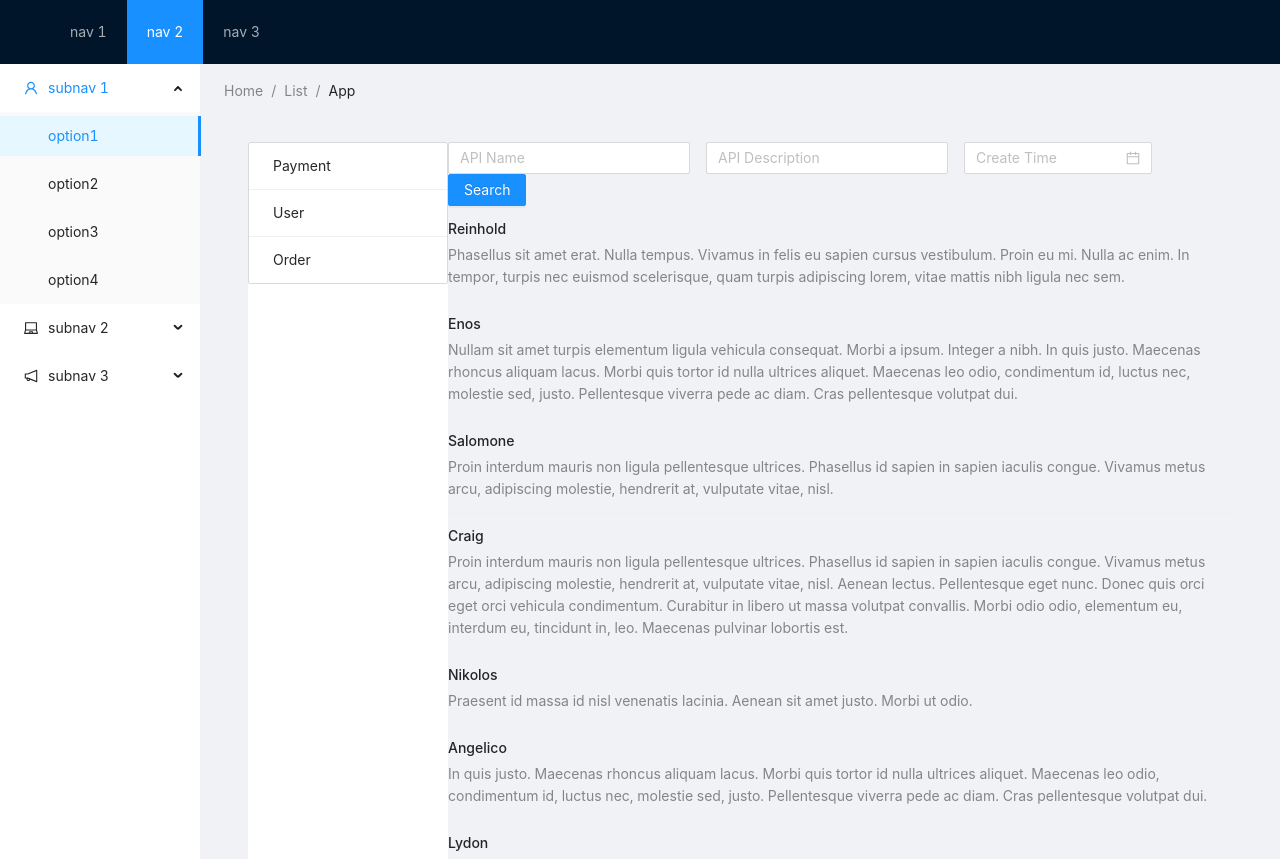
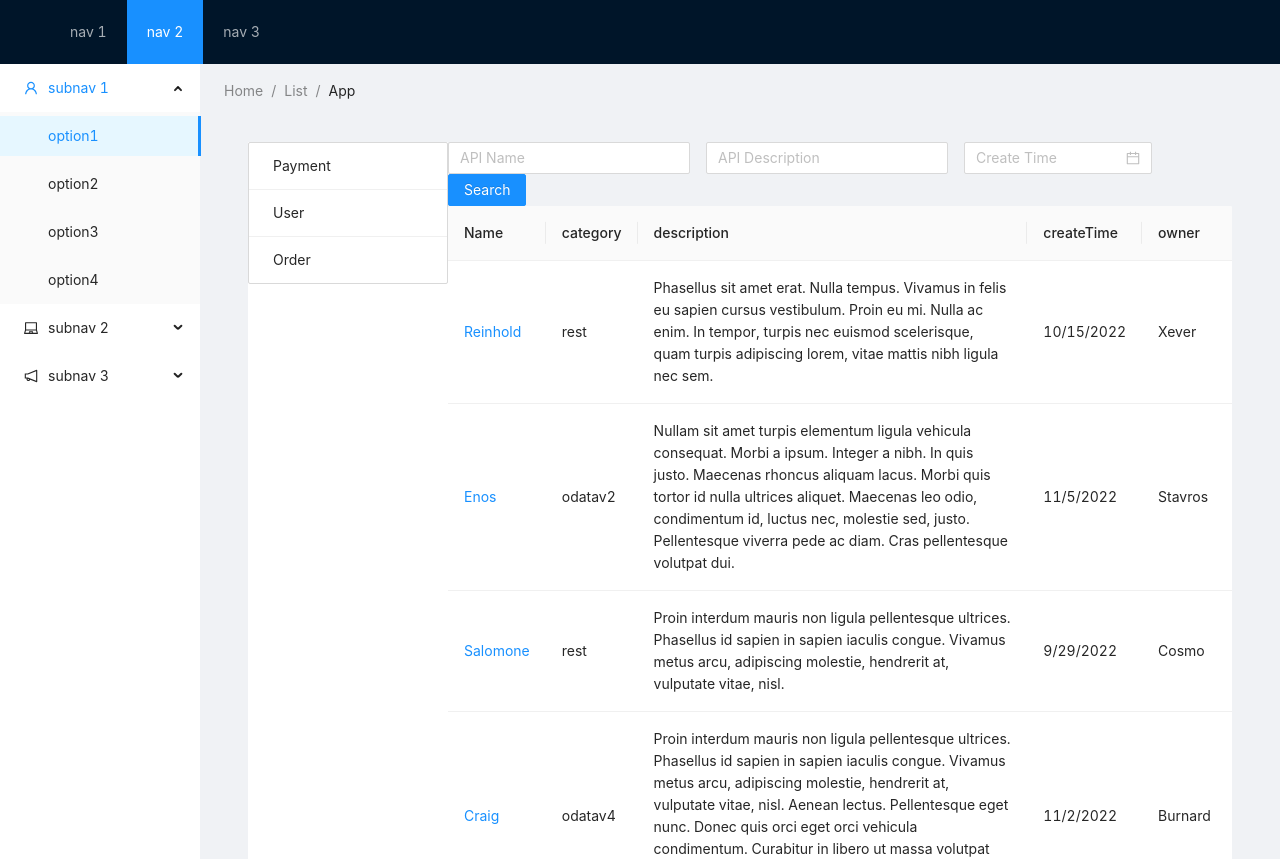
Before and after one commit to korgong/api-list, a React app: page / in a window 1280 px wide. Shown: the top 859 px of the page. Built offline with nearby package versions, Linux system fonts and the light colour scheme; data requests are answered from the project's data file.

Commit message:
change list to table to render list of api data

```diff
--- /dev/null
+++ b/src/components/TableModule.js
@@ -0,0 +1,31 @@
+import { Space, Table, Tag } from 'antd';
+import React from 'react';
+const columns = [
+    {
+        title: 'Name',
+        dataIndex: 'name',
+        key: 'name',
+        render: (text) => <a>{text}</a>,
+    },
+    {
+        title: 'category',
+        dataIndex: 'category',
+        key: 'category',
+    },
+    {
+        title: 'description',
+        dataIndex: 'description',
+        key: 'description',
+    },{
+        title: 'createTime',
+        dataIndex: 'createTime',
+        key: 'createTime',
+    },{
+        title: 'owner',
+        dataIndex: 'owner',
+        key: 'owner',
+    }
+];
+const TableModule = ({dataSource}) => <Table columns={columns} dataSource={dataSource} />;
+
+export default TableModule;
--- a/src/pages/APIListPage.js
+++ b/src/pages/APIListPage.js
@@ -1,7 +1,7 @@
 import { Layout } from 'antd';
 import CategoryList from '../components/CategoryList';
 import Filter from '../components/Filter';
-import APIList from '../components/List';
+import TableModule from '../components/TableModule';
 import Pagination from '../components/Pagination';
 import React, { useEffect } from 'react';
 import { useDispatch, useSelector } from 'react-redux';
@@ -33,7 +33,7 @@ function APIListPage () {
                         <Filter />
                     </div>
                     <div>
-                        <APIList dataSource={apiList} />
+                        <TableModule dataSource={apiList} />
                     </div>
                     <div>
                         <Pagination pageSize={5} total={5} />
```
